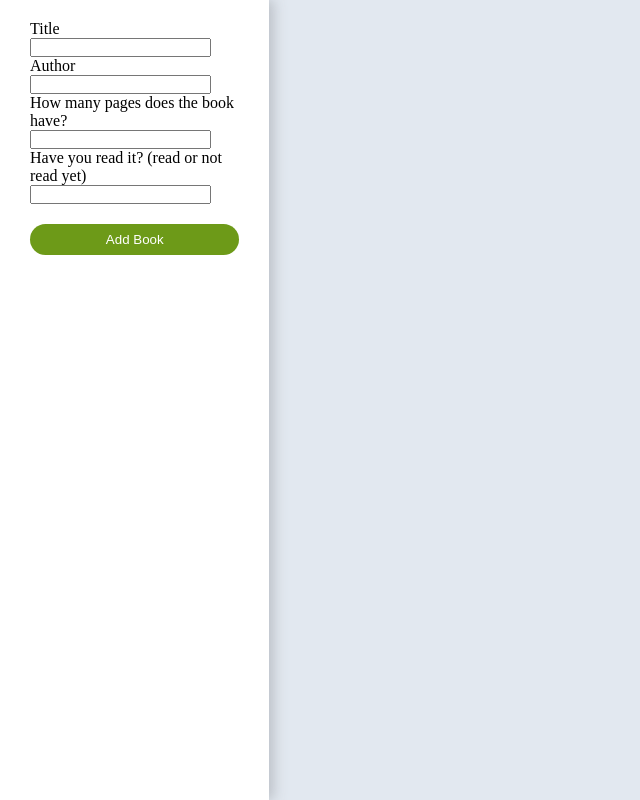
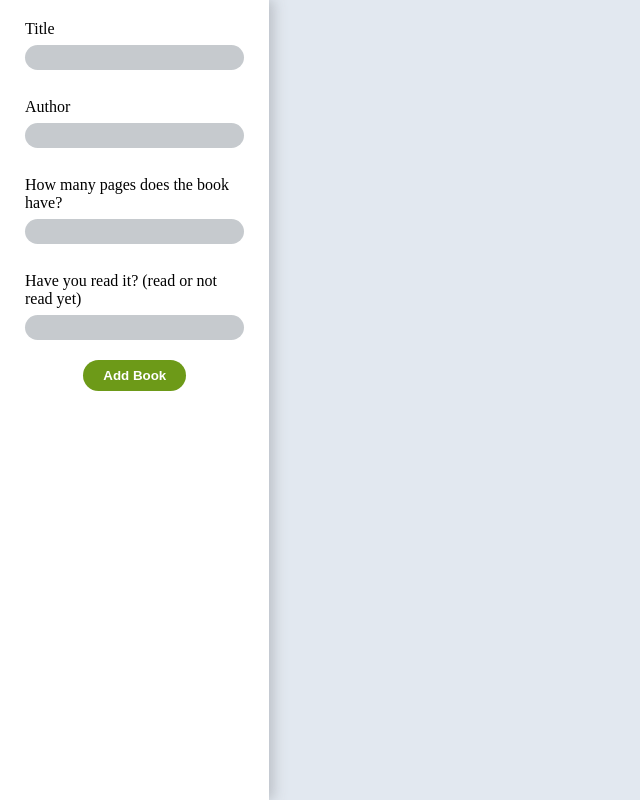
Before and after one commit to L-Benvenuti/JS-Project_Library, a plain HTML site: page index.html in a window 1280 px wide. Shown: the whole page, without its empty margins (0-640 px from the left). Drawn offline with Linux system fonts and the light colour scheme.

Commit message:
add: form layout/styling

```diff
--- a/style.css
+++ b/style.css
@@ -14,15 +14,33 @@ body {
     grid-column: 1 / 2;
     background-color: white;
     box-shadow: 5px 0 12px rgba(184, 189, 195, 0.905);
-    padding: 20px 30px 0;
+    padding: 20px 25px 0;
     display: flex;
     flex-direction: column;
+    align-items: center;
     min-height: 100vh;
     max-height: 100%;
 }
 
 form {
     margin-bottom: 20px;
+    display: flex;
+    flex-direction: column;
+    gap: 7px;
+}
+
+input[type=text],
+input[type=number] {
+    background-color: rgba(184, 189, 195, 0.805);
+    border: none;
+    border-radius: 20px;
+    padding: 5px 8px;
+}
+
+br {
+    content: '';
+    display: block;
+    margin: 7px;
 }
 
 button {
@@ -31,6 +49,7 @@ button {
     padding: 8px 20px;
     border-radius: 20px;
     border: none;
+    font-weight: bolder;
 }
 
 main {
```
